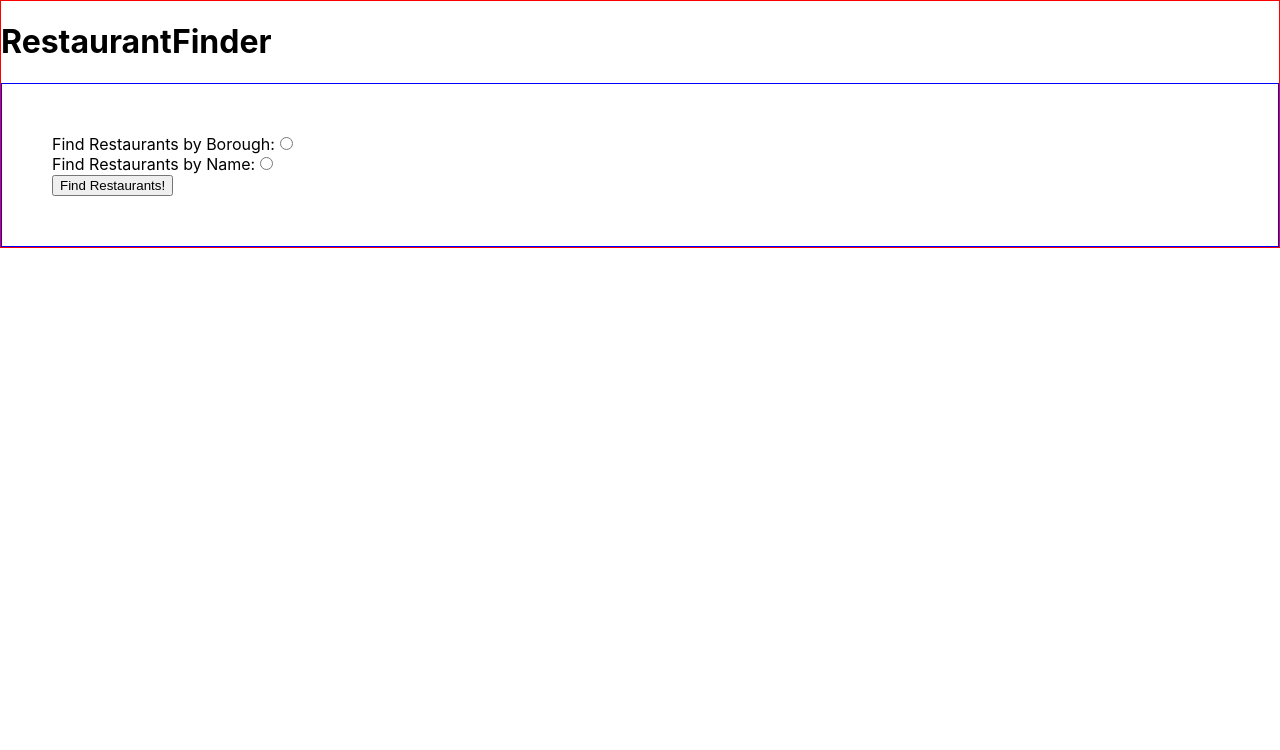
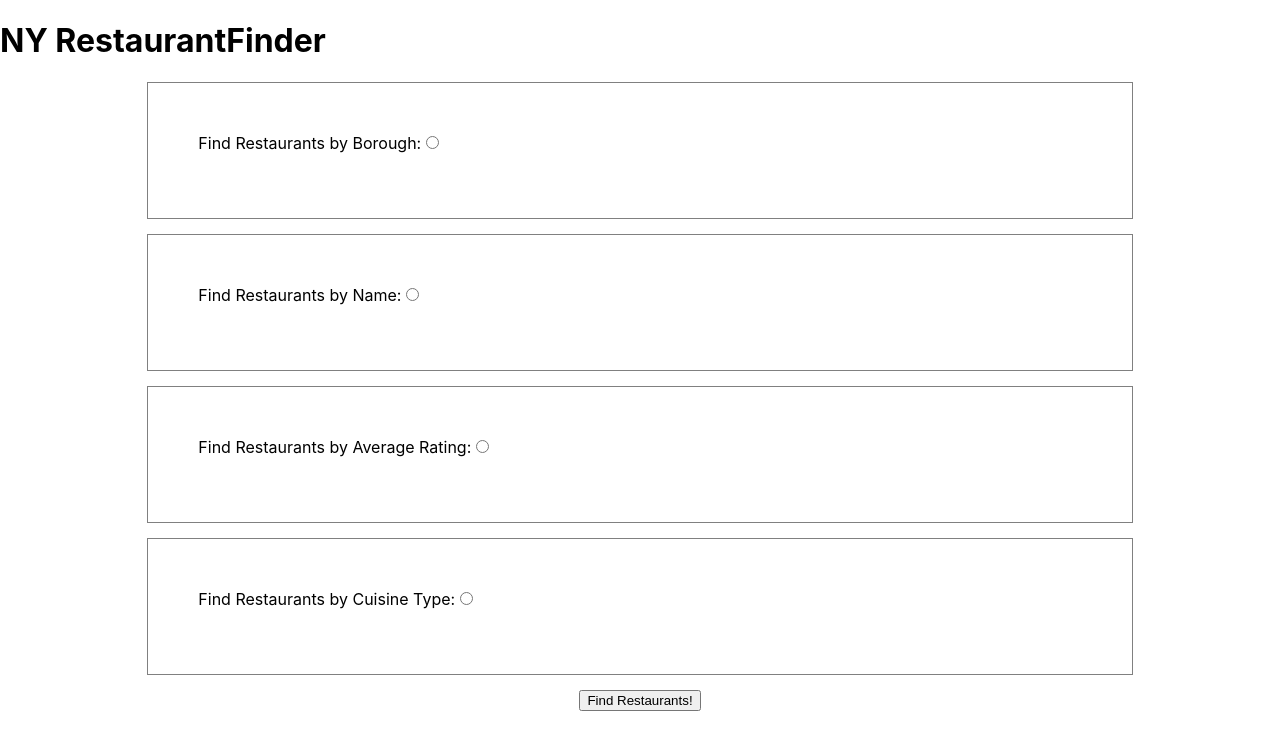
Before and after one commit to jFarrow02/restaurantfinder-react-02, a React (Create React App) app: page / in a window 1280 px wide. Shown: the top 750 px of the page. Built offline with nearby package versions, Linux system fonts and the light colour scheme.

Commit message:
adds basic layout for landing page

```diff
--- a/src/App.scss
+++ b/src/App.scss
@@ -1,5 +1,4 @@
 .App {
-  border: 1px solid red;
   box-sizing: border-box;
   display: flex;
   flex-direction: column;
--- a/src/App.tsx
+++ b/src/App.tsx
@@ -4,7 +4,7 @@ import LandingPage from './components/LandingPage/LandingPage';
 function App() {
   return (
     <div className="App">
-      <h1>RestaurantFinder</h1>
+      <h1>NY RestaurantFinder</h1>
       <LandingPage/>
     </div>
   );
--- a/src/components/LandingPage/LandingPage.scss
+++ b/src/components/LandingPage/LandingPage.scss
@@ -1,4 +1,18 @@
 .LandingPage {
-    border: 1px solid blue;
-    padding: 50px;
+    display: grid;
+    grid-template-columns: auto auto auto auto auto auto auto auto auto auto auto auto;
+    grid-template-rows: auto auto;
 }
+
+.LandingPage_search {
+    grid-column: 3 /span 8;
+    grid-row: 1 /span 1;
+
+}
+
+.LandingPage_search-controls {
+    grid-column: 1 /span 12;
+    grid-row: 2 /span 1;
+    display: flex;
+    justify-content: center;
+}
--- a/src/components/LandingPage/LandingPage.tsx
+++ b/src/components/LandingPage/LandingPage.tsx
@@ -26,17 +26,31 @@ export default class LandingPage extends React.Component<{}, LandingPageInterfac
         this.setState({ ...this.state, selectedSearchMethod: method});
     }
 
+    setDisplayClassName(searchMethod: string): string {
+        const classNames = this.state.selectedSearchMethod !== null && this.state.selectedSearchMethod === searchMethod ? 'show' : 'hide';
+        return classNames;
+    }
+
     render() {
         const boroughList = config.boroughNames.map((borough, index)=> {
             return <option value={borough} key={`borough-select-${index}`}>{borough}</option>
         });
 
-        const boroughSelectClasses = 'LandingPage_select' + (this.state.selectedSearchMethod !== null && this.state.selectedSearchMethod === 'borough' ? ' show' : ' hide');
-        const nameSelectClasses = 'LandingPage_select' + (this.state.selectedSearchMethod !== null && this.state.selectedSearchMethod === 'name' ? ' show' : ' hide');
+        const gradesList = config.avgGrades.map((grade, index) => {
+            return <option value={grade} key={`grade-select-${index}`}>{grade}</option>
+        });
+
+        const cuisineTypeList = ['Burgers'].map((type, index) => {
+            return <option value={type} key={`cuisine-select-${index}`}>{type}</option>
+        })
+
+        const boroughSelectClasses = this.setDisplayClassName('borough');
+        const nameSelectClasses = this.setDisplayClassName('name');
+        const ratingSelectClasses = this.setDisplayClassName('avg_rating');
+        const cuisineSelectClasses = this.setDisplayClassName('cuisine_type');
 
         const boroughInputChildren = (
             <select
-                disabled={this.state.selectedSearchMethod !== null && this.state.selectedSearchMethod !== 'borough'}
                 name="select-borough"
                 onChange={(e) => {console.log(e.target.value)}}
             >
@@ -51,8 +65,26 @@ export default class LandingPage extends React.Component<{}, LandingPageInterfac
             />
         );
 
+        const gradeInputChildren = (
+            <select
+                name="select-avg-grade"
+                onChange={(e) => {console.log(e.target.value)}}
+            >
+                {gradesList}
+            </select>
+        );
+
+        const cuisineInputChildren = (
+            <select
+                name="select-cuisine-type"
+                onChange={(e) => {console.log(e.target.value)}}
+            >
+                    {cuisineTypeList}
+                </select>
+        )
         return(
             <div className="LandingPage">
+                <div className="LandingPage_search">
                     <SearchInput
                         name="search-method"
                         value="borough"
@@ -73,7 +105,32 @@ export default class LandingPage extends React.Component<{}, LandingPageInterfac
                         description="Find Restaurants by Name:"
                     />
 
-                <button>Find Restaurants!</button>
+                    <SearchInput
+                        name="search-method"
+                        value="avg_rating"
+                        onClick={() => {this.setSelectedSearchMethod('avg_rating')}}
+                        inputClasses={ratingSelectClasses}
+                        children={gradeInputChildren}
+                        labelText="Average Rating"
+                        description="Find Restaurants by Average Rating:"
+                    />
+
+                    <SearchInput
+                        name="search-method"
+                        value="cuisine_type"
+                        onClick={() => {this.setSelectedSearchMethod('cuisine_type')}}
+                        inputClasses={cuisineSelectClasses}
+                        children={cuisineInputChildren}
+                        labelText="Cuisine Type"
+                        description="Find Restaurants by Cuisine Type:"
+                    />
+                </div>
+                <div className="LandingPage_search-controls">
+                    <button type="button">Find Restaurants!</button>
+                </div>
+
+
+                {/* <button>Find Restaurants!</button> */}
             </div>
         );
     }
--- a/src/components/SearchInput/SearchInput.scss
+++ b/src/components/SearchInput/SearchInput.scss
@@ -1,4 +1,30 @@
 .SearchInput {
-    margin-bottom: 25px;
-    border-bottom: 1px dashed gray;
+    padding: 50px;
+    border: 1px solid gray;
+    margin-bottom: 15px;
 }
+
+.SearchInput_label {
+    margin-bottom: 15px;
+}
+
+.SearchInput_input {
+
+}
+
+.input_wrapper {
+    span {
+        display: inline-block;
+        width: 15%;
+    }
+    .SearchInput_input-content {
+        display: inline-block;
+        width: 60%;
+         & > input, & > select, & > textarea {
+             width: 100%;
+             padding: 10px 0;
+             border-radius: 10px;
+             border: 1px solid gray;
+         }
+    }
+}
--- a/src/components/SearchInput/SearchInput.tsx
+++ b/src/components/SearchInput/SearchInput.tsx
@@ -1,4 +1,5 @@
 import SearchInputInterface from "./SearchInputInterface";
+import './SearchInput.scss';
 
 const SearchInput = (props: SearchInputInterface) => {
 
@@ -14,6 +15,7 @@ const SearchInput = (props: SearchInputInterface) => {
 
     return(
         <div className="SearchInput">
+            <div className="SearchInput_label">
                 <label>
                     {description}
                     <input
@@ -23,11 +25,16 @@ const SearchInput = (props: SearchInputInterface) => {
                         onClick={() => {onClick()}}
                     />
                 </label>
-            <div className={inputClasses}>
-                <label>
-                    {labelText}
+            </div>
+            <div className="SearchInput_input">
+                <div className={inputClasses + ' input_wrapper'}>
+                    <span>
+                        {labelText}:
+                    </span>
+                    <div className="SearchInput_input-content">
                         {children}
-                </label>
+                    </div>
+                </div>
             </div>
         </div>
     )
--- a/src/config/constants/landing-page.tsx
+++ b/src/config/constants/landing-page.tsx
@@ -6,6 +6,22 @@ const config = {
         'Staten Island',
         'Queens',
     ],
+
+    avgGrades: [
+        'A+',
+        'A',
+        'A-',
+        'B+',
+        'B',
+        'B-',
+        'C+',
+        'C',
+        'C-',
+        'D+',
+        'D',
+        'D-',
+        'F'
+    ]
 };
 
 export default config;
```
Lines whose indentation alone changed are shown as unchanged.
